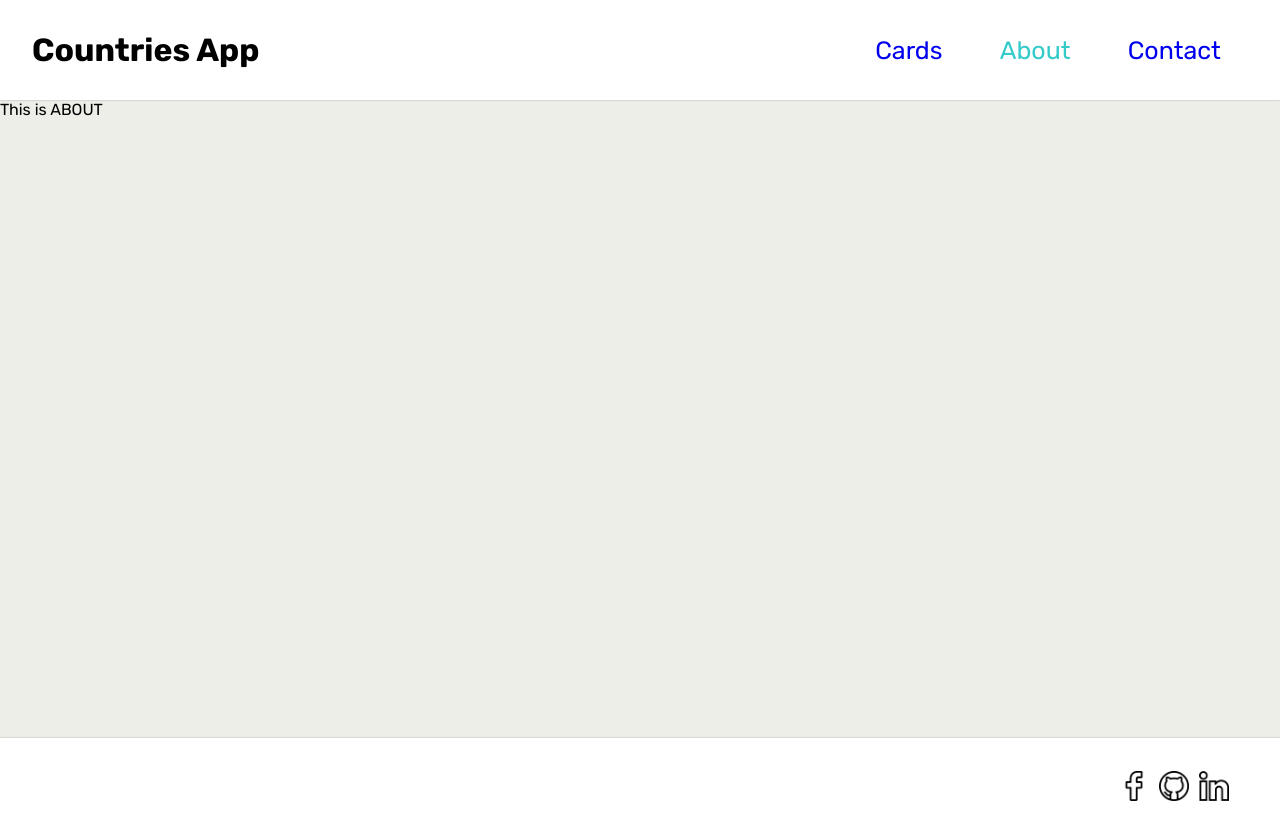
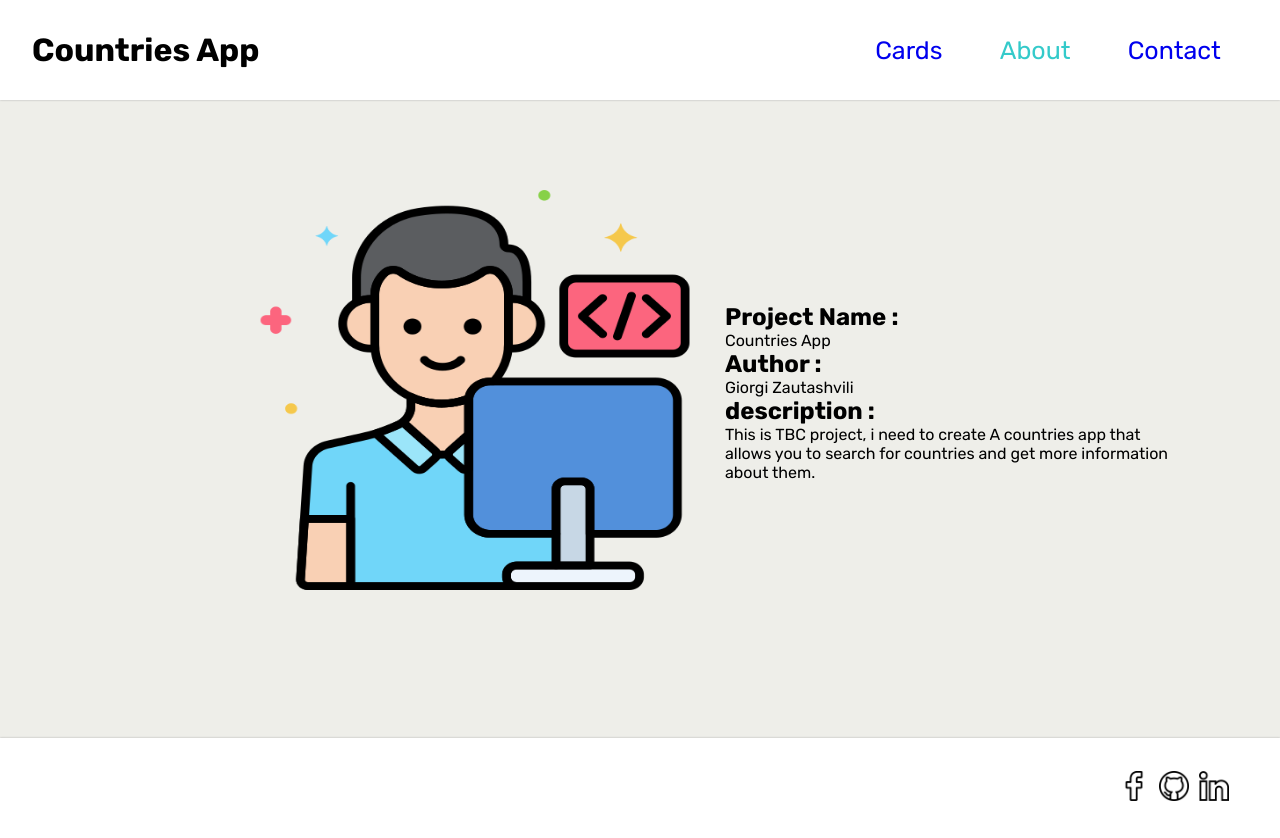
Before and after one commit to giozauta/countries-app, a React (Vite) app: page /about in a window 1280 px wide. Built offline with nearby package versions, Linux system fonts and the light colour scheme.

Commit message:
daemata about gverdis kontenti

```diff
--- a/src/App.tsx
+++ b/src/App.tsx
@@ -6,7 +6,7 @@ import NotFoundPage from '@/pages/404';
 import SingleCardView from '@/pages/cards/views/single';
 
 const CardsListview = lazy(() => import('~/src/pages/cards/views/list'));
-const AboutViews = lazy(() => import('@/pages/about/views'));
+const AboutViews = lazy(() => import('@/pages/about'));
 const ContactViews = lazy(() => import('@/pages/contact/views'));
 
 //ეს css ესე დროებით სანამ Landing Page ზე გადავწყვიტავ საბოლოოდ რა გამომაქვს
@@ -30,7 +30,7 @@ const App: React.FC = () => {
       <Routes>
         <Route element={<DefaultLayout />}>
           <Route
-            path='/'
+            index //არ გვაქვს როუტი რადგან home კომპონენტია
             element ={<div style={LandingPageCss}><img style={img} src="/images/earth1.jpg"/></div>}
           />
           <Route
--- a/src/components/Header/Header.tsx
+++ b/src/components/Header/Header.tsx
@@ -17,7 +17,7 @@ const Header: React.FC = () => {
           <NavLink className={styles.logo} to="/"><h1>Countries App</h1></NavLink>
         </div>
         <div className={styles.navButtons}>
-          <NavLink className={handleActiveNav}to="cards">
+          <NavLink className={handleActiveNav}to="/cards">
             <p>Cards</p>
           </NavLink>
           <NavLink className={handleActiveNav} to="/about">
--- /dev/null
+++ b/src/pages/about/aboutViews.module.css
@@ -0,0 +1,11 @@
+.aboutViewsBox{
+    display:flex;
+    justify-content:flex-start;
+    align-items: center;
+    min-height: 73vh;
+    padding-left: 250px;
+}
+.aboutViewsBoxContent{
+    padding: 25px;
+    max-width: 500px;
+}
--- a/src/pages/about/components/about-description/index.tsx
+++ /dev/null
@@ -1,10 +0,0 @@
-import React from "react";
-const AboutDescription:React.FC=()=> {
-  return (
-    <div>
-      This is ABOUT
-    </div>
-  )
-}
-
-export default AboutDescription;
--- /dev/null
+++ b/src/pages/about/index.tsx
@@ -0,0 +1,23 @@
+import styles from  './aboutViews.module.css';
+
+const AboutViews:React.FC = ()=> {
+  return (
+    <div className={styles.aboutViewsBox}>
+      <div>
+        <img
+            src="icons/developer.png"
+            alt="Developer icon"
+            width={450}
+            height={400}
+        />
+      </div>
+        <div className={styles.aboutViewsBoxContent}>
+            <h2>Project Name :</h2> Countries App
+            <h2>Author :</h2> Giorgi Zautashvili
+            <h2>description :</h2> This is TBC project, i need to create A countries app that allows you to search for countries and get more information about them.
+        </div>
+    </div>
+  )
+}
+
+export default AboutViews;
--- a/src/pages/about/views/index.tsx
+++ /dev/null
@@ -1,12 +0,0 @@
-
-import AboutDescription from '../components/about-description'
-
-const AboutViews:React.FC = ()=> {
-  return (
-    <div>
-      <AboutDescription/>
-    </div>
-  )
-}
-
-export default AboutViews;
--- a/src/pages/cards/views/single/index.tsx
+++ b/src/pages/cards/views/single/index.tsx
@@ -7,8 +7,6 @@ const SingleCardView: React.FC = () => {
   const {id} = useParams();
   const cardInfo = cardsInitialState.find((countrie) => countrie.id == id);
   const cardInfoNotFound = !cardInfo;
-
-console.log(cardInfo);
 
   if(cardInfoNotFound){
     return <div>Card Not Found</div>;
```
Also changed, not shown: public/icons/developer.png (added).
